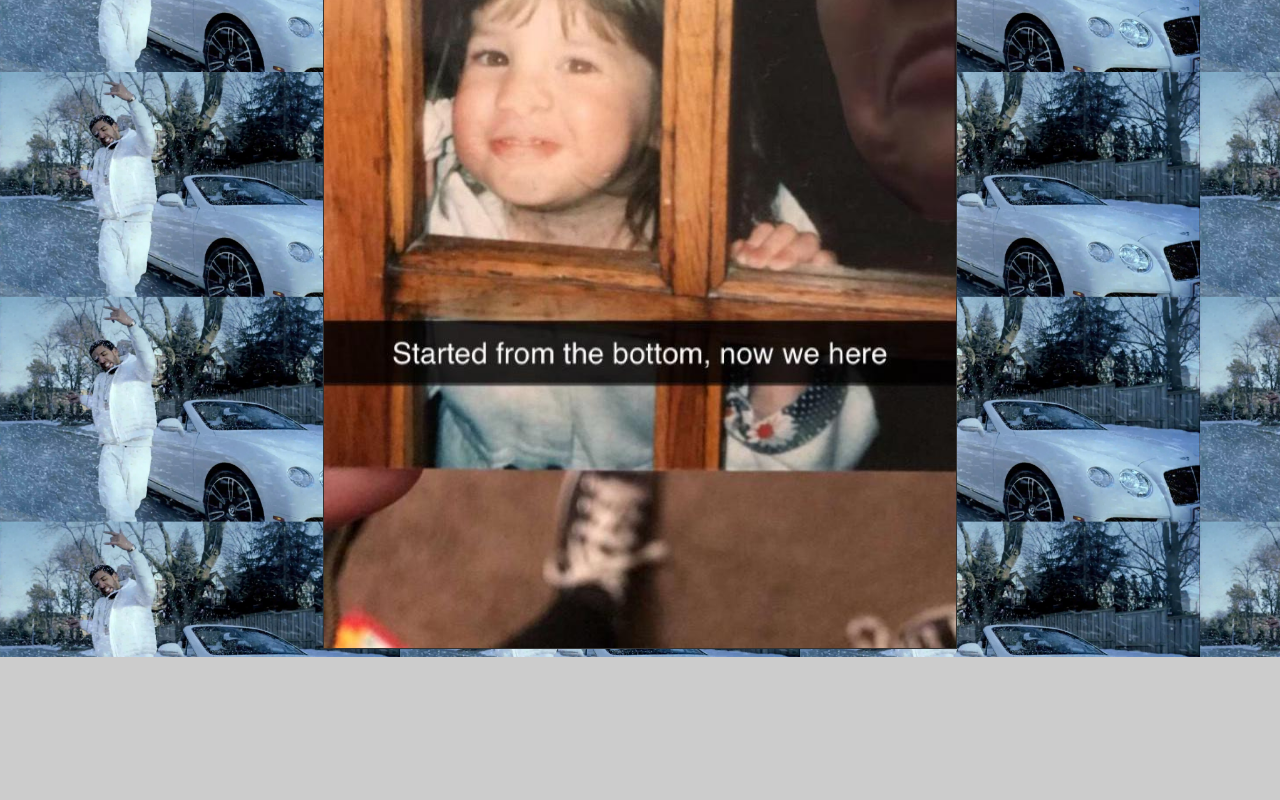
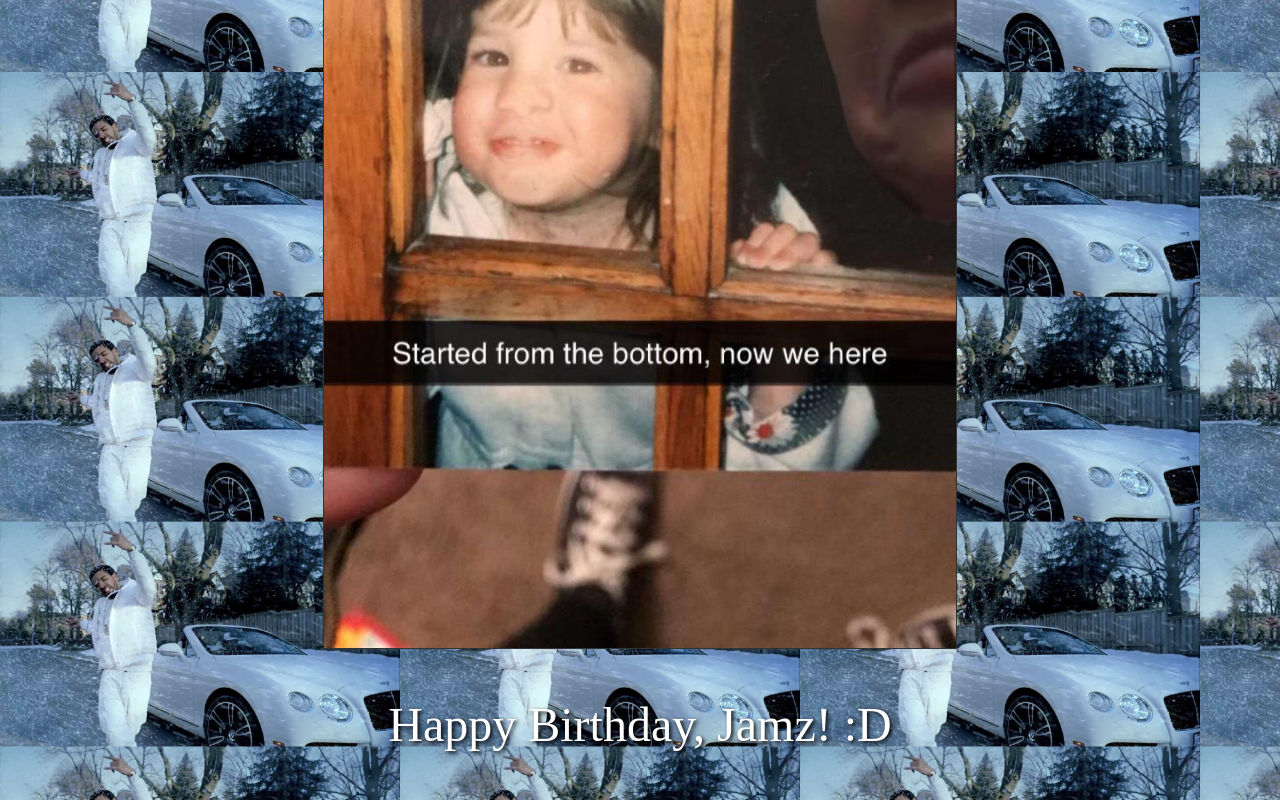
Before and after one commit to transistor/transistor.github.io, a plain HTML site: page jamzday.html in a window 1280 px wide. Shown: the part 378-1178 px from the top of the page. Before the commit the page ends 1035 px from the top, so only its background shows below. Drawn offline with Linux system fonts and the light colour scheme.

Commit message:
Add files via upload

```diff
--- a/jamzday.html
+++ b/jamzday.html
@@ -20,5 +20,6 @@
  </head>
  <body>
   <img src="final2.jpg" alt="jam-and-baby-jam" class="center">
+  <p style="color:#fff; text-align:center; font-size:300%; text-shadow: 2px 2px 4px #000000;"> Happy Birthday, Jamz! :D </p>
  </body>
 </html>
```
